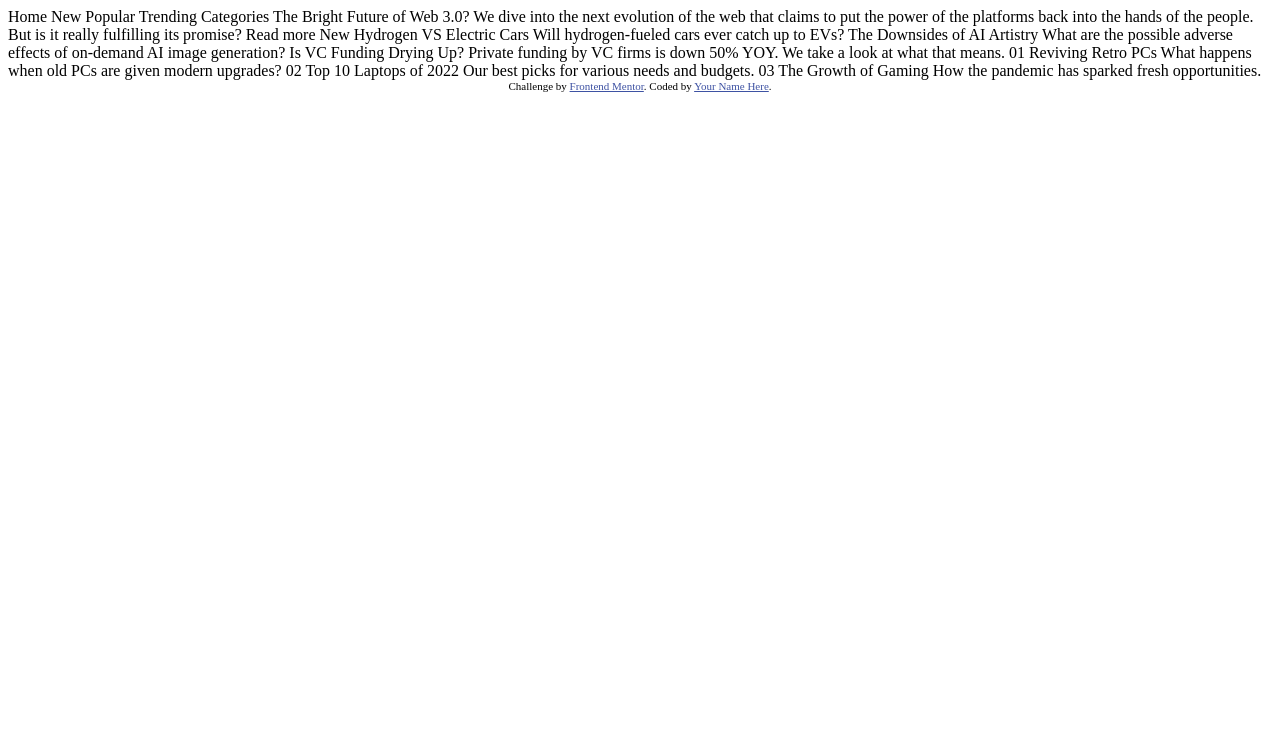
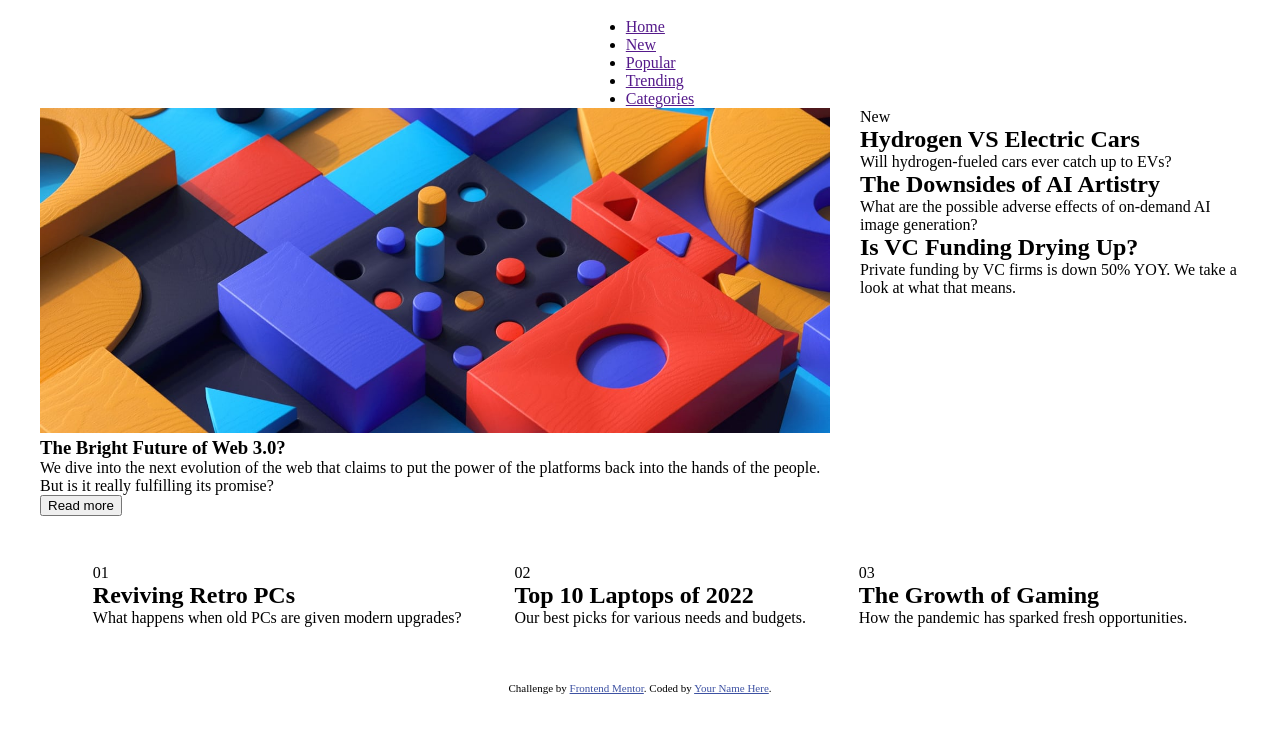
Before and after one commit to NitaLewska/news-homepage, a plain HTML site: page index.html in a window 1280 px wide. Drawn offline with Linux system fonts and the light colour scheme.

Commit message:
base HTML structure

```diff
--- a/index.html
+++ b/index.html
@@ -13,44 +13,68 @@
     .attribution { font-size: 11px; text-align: center; }
     .attribution a { color: hsl(228, 45%, 44%); }
   </style>
+
+  <link rel="stylesheet" href="style.css">
 </head>
 <body>
-
-  Home
-  New
-  Popular
-  Trending
-  Categories
-
-  The Bright Future of Web 3.0?
-
-  We dive into the next evolution of the web that claims to put the power of the platforms back into the hands of the people.
-  But is it really fulfilling its promise?
-
-  Read more
-
-  New
-
-  Hydrogen VS Electric Cars
-  Will hydrogen-fueled cars ever catch up to EVs?
-
-  The Downsides of AI Artistry
-  What are the possible adverse effects of on-demand AI image generation?
-
-  Is VC Funding Drying Up?
-  Private funding by VC firms is down 50% YOY. We take a look at what that means.
-
-  01
-  Reviving Retro PCs
-  What happens when old PCs are given modern upgrades?
-
-  02
-  Top 10 Laptops of 2022
-  Our best picks for various needs and budgets.
-
-  03
-  The Growth of Gaming
-  How the pandemic has sparked fresh opportunities.
+  <header>
+    <img src="" alt="" class="header_logo">
+    <nav>
+      <ul>
+        <li><a href="">Home</a></li>
+        <li><a href="">New</a></li>
+        <li><a href="">Popular</a></li>
+        <li><a href="">Trending</a></li>
+        <li><a href="">Categories</a></li>
+      </ul>
+    </nav>
+  </header>
+  <main>
+    <section class="front_page">
+      <article>
+        <img src="assets/images/image-web-3-desktop.jpg" alt="">
+        <h1>The Bright Future of Web 3.0?</h1>
+        <p>We dive into the next evolution of the web that claims to put the power of the platforms back into the hands of the people.
+          But is it really fulfilling its promise?</p>
+        <button>Read more</button>
+      </article>
+    </section>
+    <section class="popular">
+      <article>
+        <img src="" alt="">
+        <p>01</p>
+        <h2>Reviving Retro PCs</h2>
+        <p>What happens when old PCs are given modern upgrades?</p>
+      </article>
+      <article>
+        <img src="" alt="">
+        <p>02</p>
+        <h2>Top 10 Laptops of 2022</h2>
+        <p>Our best picks for various needs and budgets.</p>
+      </article>
+      <article>
+        <img src="" alt="">
+        <p>03</p>
+        <h2>The Growth of Gaming</h2>
+        <p>How the pandemic has sparked fresh opportunities.</p>
+      </article>
+    </section>
+    <aside class="new">
+      <p>New</p>
+      <article>
+        <h2>Hydrogen VS Electric Cars</h2>
+        <p>Will hydrogen-fueled cars ever catch up to EVs?</p>
+      </article>
+      <article>
+        <h2>The Downsides of AI Artistry</h2>
+        <p>What are the possible adverse effects of on-demand AI image generation?</p>
+      </article>
+      <article>
+        <h2>Is VC Funding Drying Up?</h2>
+        <p>Private funding by VC firms is down 50% YOY. We take a look at what that means.</p>
+      </article>
+    </aside>
+  </main>
 
   <div class="attribution">
     Challenge by <a href="https://www.frontendmentor.io?ref=challenge" target="_blank">Frontend Mentor</a>.
--- a/style.css
+++ b/style.css
@@ -32,3 +32,48 @@ Very dark blue: hsl(240, 100%, 5%)
 - Family: [Inter](https://fonts.google.com/specimen/Inter)
 - Weights: 400, 700, 800
  */
+
+
+/* Box Model Fix */
+html {
+    box-sizing: border-box;
+}
+
+*,
+*:before,
+*:after {
+    box-sizing: inherit;
+    margin: 0px;
+}
+
+body{
+    margin: 0 auto;
+    height: 100vh;
+    max-width: 1200px;
+    display: flex;
+    align-items: center;
+    flex-direction: column;
+}
+
+main{
+    display: grid;
+    grid-template-columns: 1fr 1fr 1fr;
+    grid-template-rows: 3fr 1fr;
+    gap: 30px;
+}
+
+.front_page{
+    grid-area: 1/1/2/3;
+}
+
+.front_page img {
+    width: 100%;
+    height: auto;
+}
+
+.popular{
+    display: flex;
+    flex-direction: row;
+    grid-area: 2/1/3/4;
+    justify-content: space-evenly;
+}
```
